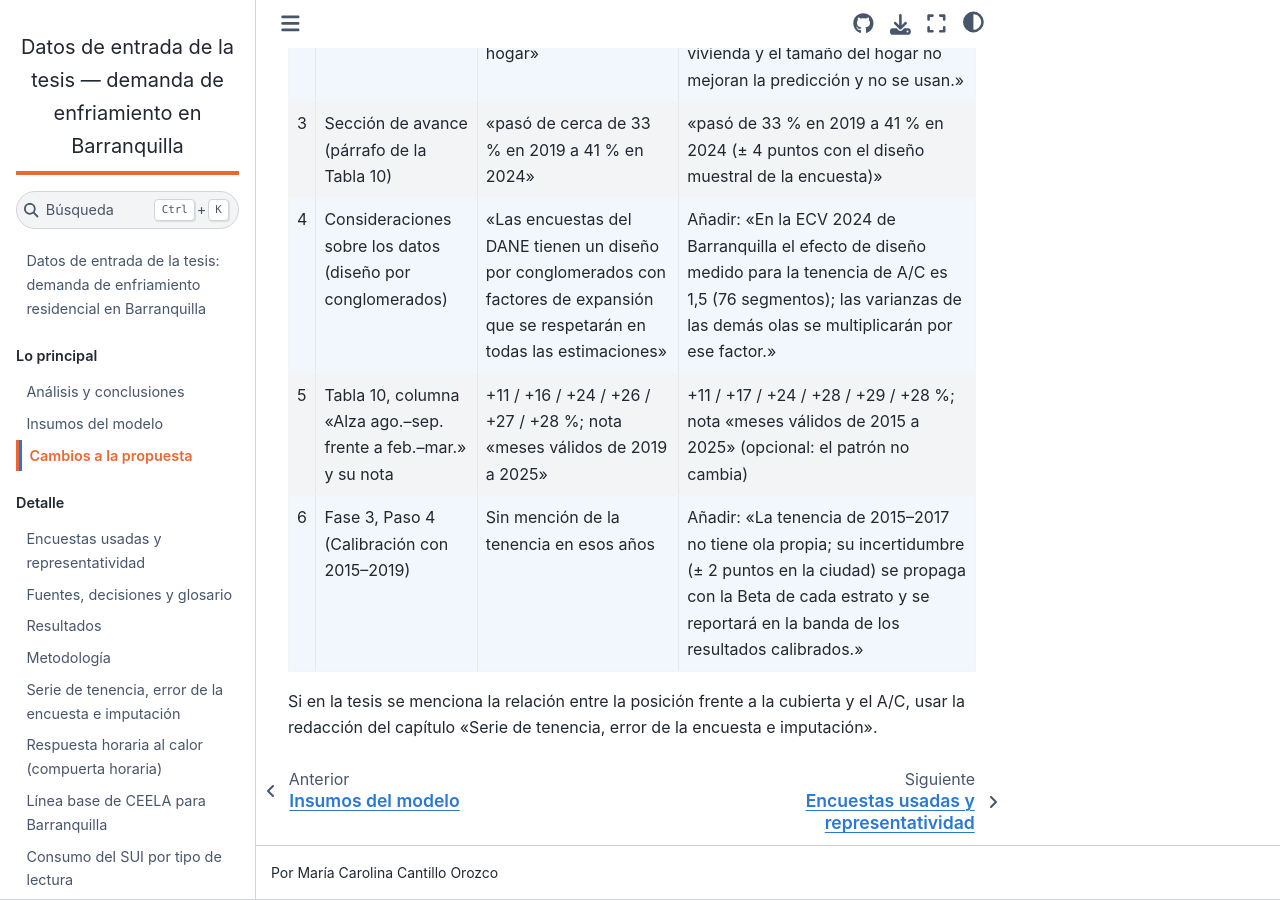
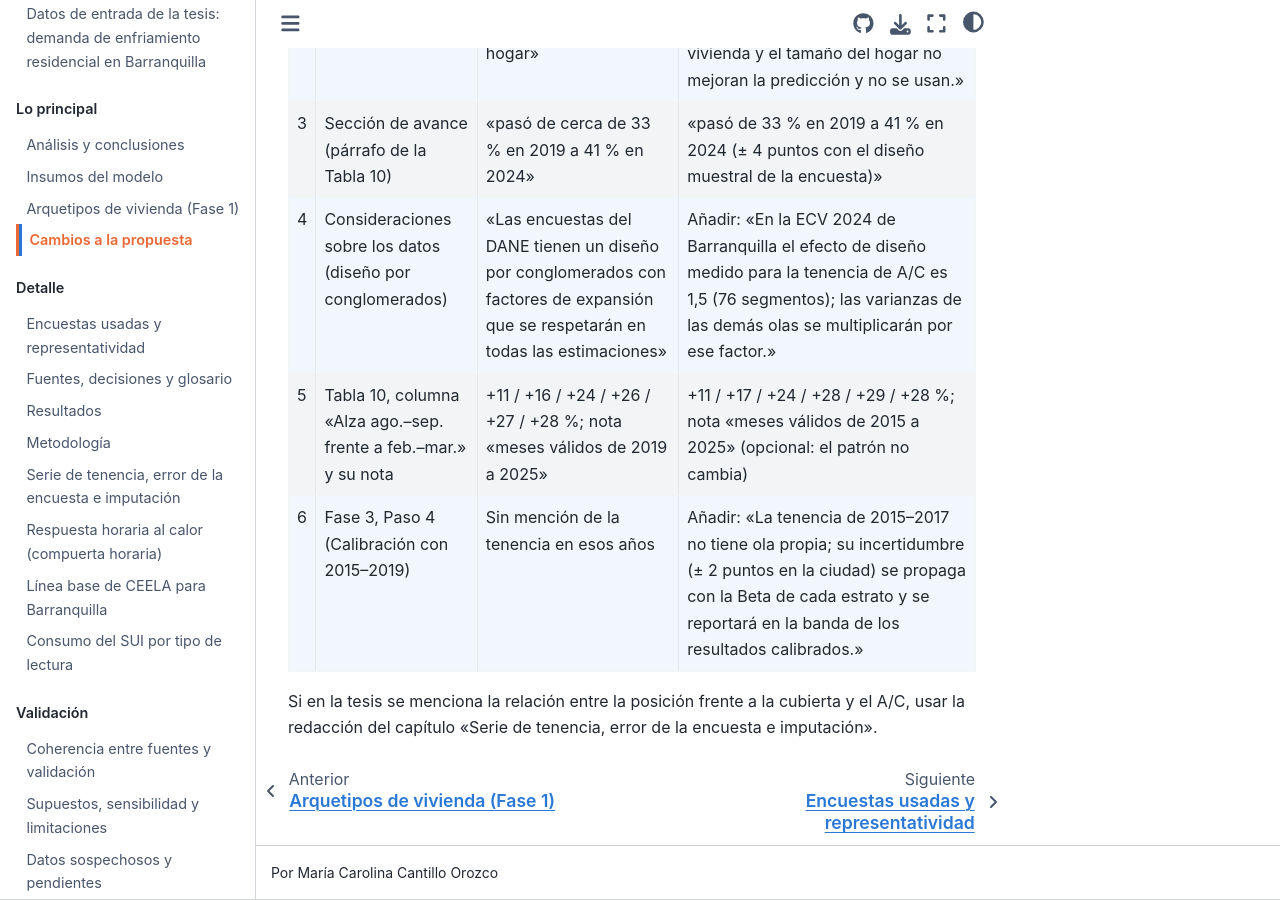
Before and after one commit to mcarocantillo/tesis-datos-barranquilla, a Jupyter Book: the page built from 06_propuesta.md, in a window 1280 px wide and 900 px high, scrolled down 1350 px. Built offline with Jupyter Book 1.0.4 settings and Sphinx 7.4.7 and the Sphinx Book theme 1.1.4, drawn with Linux system fonts in a browser that asks for light colours; part of the change alters nothing that is shown.

Commit message:
Página del libro: arquetipos de vivienda (Fase 1)
Agrega el capítulo 18_arquetipos.md, en la parte «Lo principal» del
índice, con el método, las dos soluciones (17 arquetipos por vivienda y
10 por m²), sus tablas, los priors de envolvente, la validación, las
limitaciones y los enlaces a la carpeta arquetipos/. Suma a
referencias.bib las 13 referencias que cita, con metadatos verificados
en Crossref.

Co-Authored-By: Claude Opus 5.5 <noreply@anthropic.com>

````diff
--- /dev/null
+++ b/18_arquetipos.md
@@ -0,0 +1,223 @@
+# Arquetipos de vivienda (Fase 1)
+
+La Fase 1 de la tesis caracteriza los arquetipos de vivienda de Barranquilla a partir del catastro y asigna cada una de
+las 332.718 viviendas a un arquetipo {cite:p}`catastro2026`. Cada arquetipo reúne viviendas con rasgos físicos y carga
+de enfriamiento parecidos, y lleva sus priors de envolvente, sus atributos del hogar y su ficha. Este capítulo resume
+el método y los resultados; el código, el preregistro, las tablas completas y las fichas están en la carpeta
+[`arquetipos/`](https://github.com/mcarocantillo/tesis-datos-barranquilla/tree/main/arquetipos) del repositorio.
+
+:::{note}
+**Estado (2 de noviembre de 2026).** Los siete pasos están hechos con las dos medidas de carga del Paso 3: por
+vivienda, como está escrito en la propuesta (17 arquetipos), y por m² (10 arquetipos). La elección entre las dos está
+pendiente; mientras tanto aplica la carga por vivienda. Todos los productos existen para las dos soluciones.
+:::
+
+## Datos y variables
+
+Cada vivienda del catastro trae su área construida, el número de pisos de la unidad, el piso en que está, el año de
+construcción, el uso, la condición de propiedad horizontal y el estrato. Con ellos se definen cuatro variables:
+
+- **Posición frente a la cubierta:** casa (suelo y techo propios), último piso (techo expuesto en un edificio) o sin
+  cubierta (otra vivienda encima, incluido el primer piso con vivienda encima). Es la variable que más pesa en la
+  carga, porque el techo es la principal ganancia de calor.
+- **Tipo de edificio:** baja altura (hasta 3 pisos) o multifamiliar (4 pisos o más), según el uso catastral.
+- **Época:** antes de 1990, de 1990 a 2009, y 2010 o después.
+- **Bloque de estratos:** 1-2, 3-4 y 5-6.
+
+## Método
+
+:::{table} Pasos de la Fase 1 y regla principal de cada uno. Las reglas se fijaron por escrito antes de calcular; los puntos en que la ejecución precisa la propuesta están en el registro de ajustes.
+:name: tab-arq-pasos
+
+| Paso | Qué se hace | Regla principal |
+| --- | --- | --- |
+| 2. Agrupamiento | K-Means, k-prototypes y jerárquico con distancia de Gower, ajustados en una submuestra de 10.294 edificios (una vivienda por edificio en cada posición) y aplicados después a las 332.718 viviendas | Se agrupa por separado dentro de cada posición frente a la cubierta; DBSCAN aparta los atípicos del ajuste; el R² se calcula con todas las viviendas |
+| 3. Número de arquetipos | Carga anual simplificada con envolvente común | El menor número de grupos a partir del cual ningún grupo adicional sube en 0,02 la varianza de la carga explicada (R²) |
+| 4. Papel del estrato | Diseño plano (por posición) frente a anidado (por posición × bloque) | Anidado si el estrato explica al menos el 6 % de la varianza que queda dentro de los grupos |
+| 5. Asignación | Árbol de decisión y Random Forest | Validación con pliegues espaciales kNNDM y 7 bloques de prueba de 2 km |
+| 6. Envolvente | Materiales de la ECV, transmitancias de la ISO 6946 y valores de CEELA | Priors con su incertidumbre, no valores únicos |
+| 7. Hogar y validación | Atributos del hogar de la ECV, representatividad y sensibilidad | Una ficha por arquetipo |
+:::
+
+**Carga del Paso 3.** Es un índice anual de carga térmica de enfriamiento: carga sensible por cubierta y muros con la
+temperatura sol-aire, por ventanas e infiltración, y carga latente por infiltración, con una consigna de 26,5 °C y 60 %
+de humedad relativa, el clima horario de ERA5-Land de 2015 a 2025 {cite:p}`munozsabater2021,openmeteo` y la misma
+envolvente para todas las viviendas, de modo que las diferencias vengan de la geometría y la posición. No es la carga
+simulada de la Fase 2.
+
+**Agrupamiento.** Los algoritmos se ajustan en una submuestra con una vivienda al azar por edificio dentro de cada
+posición (4.074 casas, 3.140 últimos pisos y 3.080 sin cubierta), estratificada por tipo y bloque con un mínimo de 150
+edificios por estrato. Así un edificio con cientos de apartamentos no pesa más que una casa, y la distancia de Gower,
+que crece con el cuadrado del número de puntos, sigue siendo calculable. Después, cada una de las 332.718 viviendas se
+asigna al centroide, prototipo o medoide más cercano de su posición, y el R² de la carga se mide sobre todas. Las
+variables son el área, los pisos de la unidad y el piso del edificio (en logaritmo), la época, el tipo y la propiedad
+horizontal. k-prototypes maneja a la vez las variables numéricas y las categóricas
+{cite:p}`huang1998`, y el jerárquico usa la distancia de Gower {cite:p}`gower1971`. Para cada número total de grupos se
+toma la mejor combinación entre estratos, y se elige el menor a partir del cual ninguna ganancia llega a 0,02. Entre
+los algoritmos se queda el de mayor R² entre los estables, con los umbrales de Hennig {cite:p}`hennig2007`: Jaccard
+ponderado de al menos 0,75 en 100 submuestras del 80 % y ningún grupo grande por debajo de 0,6. Agrupar por propiedades
+del edificio y evaluar con el indicador energético es un enfoque con precedentes {cite:p}`dejaeger2020,dahlstrom2024`.
+
+**Envolvente.** El material del techo, las paredes y los pisos sale de la ECV 2024 por bloque de estratos y por casa o
+apartamento {cite:p}`dane_ecv`. Antes de juntar olas se probó con la corrección de Rao y Scott si cambiaban entre 2019 y
+2024 {cite:p}`rao1981`: cambian en las casas de los estratos 1 y 2, así que se usa solo 2024. Cada material se traduce
+a transmitancia con la ISO 6946 {cite:p}`iso6946`, a capacidad con las clases de masa de la ISO 13790 {cite:p}`iso13790`,
+y las ventanas, la sombra y la zona climatizada parten de CEELA {cite:p}`ceela2025a,ceela2025b`. La infiltración con las
+ventanas cerradas es lognormal {cite:p}`nazaroff2021`, con anclas medidas en clima cálido y en Brasil
+{cite:p}`mathur2021,rodrigues2021`. El factor de sombra de 0,75 coincide con el de {cite:t}`lombardi2019`.
+
+## Las dos soluciones
+
+:::{table} Soluciones finales con las dos medidas de carga. Las dos usan el diseño anidado.
+:name: tab-arq-soluciones
+
+| | Carga por vivienda | Carga por m² |
+| --- | --- | --- |
+| Arquetipos | 17 | 10 |
+| Algoritmo elegido | k-prototypes | K-Means |
+| Varianza de la carga explicada (R²) | 0,66 | 0,93 |
+| Estabilidad (Jaccard ponderado) | 0,97 | 1,00 |
+| Silueta | 0,18 | 0,55 |
+| Árbol de asignación | 79 reglas; F1 de 0,99 en la prueba | 10 reglas; F1 de 1,00 |
+| Qué separa, además de la posición y el bloque | las casas de los estratos 1 a 4 por tamaño | las casas de los estratos 1 y 2 de un piso o de dos o más |
+:::
+
+Como referencia, la tipología por reglas (tipo × posición × época × bloque, 16 tipos) explica 0,41 de la varianza por
+vivienda y 0,91 por m². El estrato explica entre el 12 y el 17 % de la varianza que queda dentro de los grupos del
+diseño plano, por encima del umbral de 6 %, así que en las dos medidas se adoptó el diseño anidado.
+
+La diferencia entre las dos medidas tiene una causa clara: la varianza de la carga por vivienda la dominan muy pocas
+viviendas grandes (las de 300 m² o más son el 1,8 % de la ciudad y aportan el 37 % de la varianza), y por eso esa
+solución separa sobre todo tamaños. Con la carga por m², los arquetipos quedan definidos por la posición y el bloque.
+Qué medida conviene depende de cómo tome el área la simulación de la Fase 2, y los arquetipos deben seguir el uso que
+se les dé {cite:p}`pasichnyi2019`.
+
+```{figure} arquetipos/salidas/figuras/agr_r2_k.png
+:name: fig-arq-r2-k
+:width: 100%
+Varianza de la carga explicada según el número de arquetipos, en el diseño plano (agrupamiento dentro de cada posición). Los puntos marcan el número elegido para cada algoritmo; el cuadrado gris, la tipología por reglas.
+```
+
+```{figure} arquetipos/salidas/figuras/carga_r2_k.png
+:name: fig-arq-cota
+:width: 90%
+Cota de referencia: varianza explicada por un árbol de regresión con k hojas, frente a las tipologías por reglas.
+```
+
+### Arquetipos con la carga por m²
+
+:::{table} Arquetipos de la solución por m². Carga: índice del Paso 3. Techo, fracción climatizada e infiltración: media del prior del Paso 6. A/C: hogares con aire acondicionado en la ECV 2024, por la composición de estratos del arquetipo.
+:name: tab-arq-m2
+
+| Arquetipo | Posición | Estratos | Viviendas (% de la ciudad) | Área mediana, m² (P25–P75) | Carga mediana, kWh/m²·año | Techo de concreto | Fracción climatizada | Infiltración, ren/h | Hogares con A/C |
+| --- | --- | --- | --- | --- | --- | --- | --- | --- | --- |
+| C12-1 | Casa | 1-2 | 119.465 (35,9 %) | 69 (51–96) | 522 | 18 % | 0,18 | 2,06 | 22 % |
+| C12-2 | Casa | 1-2 | 9.132 (2,7 %) | 104 (65–140) | 382 | 18 % | 0,14 | 2,08 | 26 % |
+| C34-1 | Casa | 3-4 | 48.239 (14,5 %) | 116 (85–160) | 499 | 26 % | 0,11 | 1,98 | 53 % |
+| C56-1 | Casa | 5-6 | 4.216 (1,3 %) | 213 (153–304) | 389 | 72 % | 0,90 | 1,33 | 87 % |
+| S12-1 | Sin cubierta | 1-2 | 40.889 (12,3 %) | 46 (42–56) | 236 | no expuesto | 0,22 | 0,97 | 16 % |
+| S34-1 | Sin cubierta | 3-4 | 58.846 (17,7 %) | 68 (53–86) | 219 | no expuesto | 0,31 | 0,96 | 64 % |
+| S56-1 | Sin cubierta | 5-6 | 22.034 (6,6 %) | 117 (84–161) | 199 | no expuesto | 0,90 | 0,96 | 90 % |
+| U12-1 | Último piso | 1-2 | 11.992 (3,6 %) | 55 (43–106) | 529 | 69 % | 0,18 | 1,40 | 21 % |
+| U34-1 | Último piso | 3-4 | 14.105 (4,2 %) | 81 (62–112) | 514 | 86 % | 0,26 | 1,15 | 61 % |
+| U56-1 | Último piso | 5-6 | 3.800 (1,1 %) | 126 (94–194) | 496 | 98 % | 0,90 | 0,98 | 88 % |
+:::
+
+C12-2 agrupa las casas de estratos 1 y 2 de dos pisos o más. Las viviendas con techo expuesto (casa y último piso)
+tienen más del doble de carga por m² que las que tienen otra vivienda encima.
+
+### Arquetipos con la carga por vivienda
+
+:::{table} Arquetipos de la solución por vivienda. Carga: índice del Paso 3 por vivienda. Los priors de envolvente y los atributos del hogar están en las fichas.
+:name: tab-arq-vivienda
+
+| Arquetipo | Posición | Estratos | Viviendas (% de la ciudad) | Área mediana, m² (P25–P75) | Pisos de la unidad | Carga mediana, MWh/año |
+| --- | --- | --- | --- | --- | --- | --- |
+| C12-1 | Casa | 1-2 | 31.446 (9,4 %) | 39 (31–46) | 1 | 21,6 |
+| C12-2 | Casa | 1-2 | 52.772 (15,9 %) | 68 (60–77) | 1 | 35,6 |
+| C12-3 | Casa | 1-2 | 9.132 (2,7 %) | 104 (65–140) | 2 | 39,8 |
+| C12-4 | Casa | 1-2 | 35.247 (10,6 %) | 116 (100–143) | 1 | 58,4 |
+| C34-1 | Casa | 3-4 | 7.859 (2,4 %) | 56 (43–67) | 1 | 29,8 |
+| C34-2 | Casa | 3-4 | 10.725 (3,2 %) | 95 (85–108) | 1 | 48,4 |
+| C34-3 | Casa | 3-4 | 6.419 (1,9 %) | 105 (87–131) | 2 | 39,8 |
+| C34-4 | Casa | 3-4 | 14.936 (4,5 %) | 139 (120–157) | 1 | 69,1 |
+| C34-5 | Casa | 3-4 | 6.288 (1,9 %) | 224 (198–277) | 1 | 108,6 |
+| C34-6 | Casa | 3-4 | 2.012 (0,6 %) | 280 (231–353) | 2 | 95,8 |
+| C56-1 | Casa | 5-6 | 4.216 (1,3 %) | 213 (153–304) | 2 | 91,0 |
+| S12-1 | Sin cubierta | 1-2 | 40.889 (12,3 %) | 46 (42–56) | 1 | 10,8 |
+| S34-1 | Sin cubierta | 3-4 | 58.846 (17,7 %) | 68 (53–86) | 1 | 14,9 |
+| S56-1 | Sin cubierta | 5-6 | 22.034 (6,6 %) | 117 (84–161) | 1 | 23,4 |
+| U12-1 | Último piso | 1-2 | 11.992 (3,6 %) | 55 (43–106) | 1 | 28,8 |
+| U34-1 | Último piso | 3-4 | 14.105 (4,2 %) | 81 (62–112) | 1 | 39,9 |
+| U56-1 | Último piso | 5-6 | 3.800 (1,1 %) | 126 (94–194) | 1 | 59,2 |
+:::
+
+## Priors de envolvente
+
+El techo pesa sobre todo en las casas de los estratos 1 a 4, donde predomina el asbesto-cemento
+({numref}`fig-arq-techo`). En el último piso de los multifamiliares el techo se toma como losa de concreto, y en los
+de baja altura, con el reparto de los apartamentos de la ECV.
+
+```{figure} arquetipos/salidas/figuras/env_techo_ecv.png
+:name: fig-arq-techo
+:width: 100%
+Material del techo según la ECV 2019 y 2024, por tipo de vivienda y bloque de estratos. El prior usa solo la ola 2024.
+```
+
+:::{table} Transmitancia del techo por material (W/m²K), según la ISO 6946. Moda: flujo de calor hacia abajo y sin cielo raso; mínimo: con cielo raso (techos livianos) o losa gruesa; máximo: flujo hacia arriba.
+:name: tab-arq-u-techo
+
+| Techo | Mínimo | Moda | Máximo | CEELA |
+| --- | --- | --- | --- | --- |
+| Concreto | 3,33 | 3,51 | 4,88 | 3,6 |
+| Asbesto-cemento | 2,07 | 4,50 | 6,58 | 6,6 |
+| Metálica o zinc | 2,13 | 4,76 | 7,14 | |
+| Otro | 2,06 | 4,44 | 6,45 | |
+:::
+
+Los muros de mampostería van de 1,9 a 4,1 W/m²K, el rango de los edificios de CEELA. La infiltración con las ventanas
+cerradas tiene una mediana de 0,9 renovaciones por hora (de 0,5 a 1,6) en la construcción con losa encima y de 2,0 (de
+0,8 a 5,0) en la de techo liviano o paredes de otro material. El color de los techos, la relación ventana-muro ampliada
+para la vivienda antigua e informal, la sombra y el área de una habitación son supuestos con rango: el análisis de
+Morris de la Fase 2 dirá cuáles importan. La tabla completa, con la fuente de cada valor, está en
+[`env_priors_por_vivienda.csv`](https://github.com/mcarocantillo/tesis-datos-barranquilla/blob/main/arquetipos/salidas/tablas/env_priors_por_vivienda.csv)
+y [`env_priors_por_m2.csv`](https://github.com/mcarocantillo/tesis-datos-barranquilla/blob/main/arquetipos/salidas/tablas/env_priors_por_m2.csv).
+
+## Validación
+
+```{figure} arquetipos/salidas/figuras/val_representatividad.png
+:name: fig-arq-representatividad
+:width: 100%
+Catastro frente a la ECV 2024: viviendas por estrato, fracción de casas por bloque y habitaciones (catastro) frente a dormitorios (ECV), con el intervalo del 95 % de la ECV.
+```
+
+- **Viviendas por estrato:** las seis cifras del catastro caen dentro del intervalo de la ECV.
+- **Fracción de casas:** el catastro tiene 71 % de casas en los estratos 1 y 2 y la ECV, 40 %; en 3 y 4, 40 % frente a
+  27 %. Muchas viviendas que el catastro registra como casa se declaran apartamento en la ECV, así que el puente entre
+  la posición y el tipo de vivienda de la ECV es aproximado.
+- **Habitaciones:** el catastro da entre 0,5 y 1,1 habitaciones más que los dormitorios de la ECV en todos los estratos.
+  Por eso, la fracción climatizada de los apartamentos de 3-4, que según CEELA climatizan «las habitaciones», usa el
+  número del catastro llevado a los dormitorios de la ECV.
+- **Sensibilidad a las variables:** al repetir el agrupamiento sin cada variable, el área resulta imprescindible en la
+  solución por vivienda (sin ella no se forman los grupos de casas de 3-4), y el número de pisos de la unidad define
+  la solución por m². Los arquetipos con un solo grupo en su posición y bloque no dependen de las variables de
+  agrupamiento.
+- **Asignación:** la probabilidad media de pertenencia a su propio arquetipo es casi 1 en todos, así que la
+  incertidumbre de la asignación es despreciable frente a la de los priors.
+
+## Limitaciones
+
+1. La ECV no permite ubicar a sus hogares en los arquetipos (no trae área ni pisos). Los materiales y los atributos del
+   hogar se asignan por bloque de estratos y por casa o apartamento, de modo que los arquetipos de una misma posición y
+   bloque comparten esos priors.
+2. Las casas de los estratos 5 y 6 tienen solo 15 viviendas en la ECV 2024, así que su prior de materiales es muy
+   incierto.
+3. No hay mediciones de infiltración ni del color de los techos en Barranquilla; los dos son supuestos con rango.
+4. El año de construcción del catastro se usa como época, aunque su significado no está documentado.
+
+## Archivos
+
+Todo está en la carpeta [`arquetipos/`](https://github.com/mcarocantillo/tesis-datos-barranquilla/tree/main/arquetipos):
+el preregistro y el registro de ajustes frente a la propuesta, los scripts 01 a 09, las tablas agregadas, las figuras,
+las fichas de los arquetipos de cada solución (`salidas/fichas/`) y los árboles de asignación (`salidas/modelos/`). La
+asignación de cada vivienda a su arquetipo y las cargas por vivienda no se publican.
--- a/_toc.yml
+++ b/_toc.yml
@@ -5,6 +5,7 @@ parts:
     chapters:
       - file: 02_analisis
       - file: 10_insumos
+      - file: 18_arquetipos
       - file: 06_propuesta
   - caption: Detalle
     chapters:
--- a/referencias.bib
+++ b/referencias.bib
@@ -356,3 +356,122 @@
   pages = {76},
   year = {2023}
 }
+
+@article{huang1998,
+  author = {Huang, Zhexue},
+  title = {Extensions to the k-Means Algorithm for Clustering Large Data Sets with Categorical Values},
+  journal = {Data Mining and Knowledge Discovery},
+  volume = {2},
+  number = {3},
+  pages = {283--304},
+  year = {1998},
+  doi = {10.1023/A:1009769707641}
+}
+@article{gower1971,
+  author = {Gower, J. C.},
+  title = {A General Coefficient of Similarity and Some of Its Properties},
+  journal = {Biometrics},
+  volume = {27},
+  number = {4},
+  pages = {857--871},
+  year = {1971},
+  doi = {10.2307/2528823}
+}
+@article{hennig2007,
+  author = {Hennig, Christian},
+  title = {Cluster-wise assessment of cluster stability},
+  journal = {Computational Statistics \& Data Analysis},
+  volume = {52},
+  number = {1},
+  pages = {258--271},
+  year = {2007},
+  doi = {10.1016/j.csda.2006.11.025}
+}
+@article{rao1981,
+  author = {Rao, J. N. K. and Scott, A. J.},
+  title = {The Analysis of Categorical Data from Complex Sample Surveys: Chi-Squared Tests for Goodness of Fit and Independence in Two-Way Tables},
+  journal = {Journal of the American Statistical Association},
+  volume = {76},
+  number = {374},
+  pages = {221--230},
+  year = {1981},
+  doi = {10.1080/01621459.1981.10477633}
+}
+@misc{iso6946,
+  author = {{ISO}},
+  title = {ISO 6946:2017 Building components and building elements: Thermal resistance and thermal transmittance. Calculation methods},
+  year = {2017},
+  publisher = {International Organization for Standardization}
+}
+@misc{iso13790,
+  author = {{ISO}},
+  title = {ISO 13790:2008 Energy performance of buildings: Calculation of energy use for space heating and cooling},
+  year = {2008},
+  publisher = {International Organization for Standardization}
+}
+@article{nazaroff2021,
+  author = {Nazaroff, William W.},
+  title = {Residential air-change rates: A critical review},
+  journal = {Indoor Air},
+  volume = {31},
+  number = {2},
+  pages = {282--313},
+  year = {2021},
+  doi = {10.1111/ina.12785}
+}
+@article{mathur2021,
+  author = {Mathur, Utkarsh and Damle, Rashmin},
+  title = {Impact of air infiltration rate on the thermal transmittance value of building envelope},
+  journal = {Journal of Building Engineering},
+  volume = {40},
+  pages = {102302},
+  year = {2021},
+  doi = {10.1016/j.jobe.2021.102302}
+}
+@article{rodrigues2021,
+  author = {Rodrigues, Lucelia and Tubelo, Renata and Vega Pasos, Alan and Gonçalves, Joana Carla Soares and Wood, Christopher and Gillott, Mark},
+  title = {Quantifying airtightness in Brazilian residential buildings with focus on its contribution to thermal comfort},
+  journal = {Building Research \& Information},
+  volume = {49},
+  number = {6},
+  pages = {639--660},
+  year = {2021},
+  doi = {10.1080/09613218.2020.1825064}
+}
+@article{lombardi2019,
+  author = {Lombardi, F. and Rocco, M. V. and Locatelli, S. and Magni, C. and Colombo, E. and Belussi, L. and Danza, L.},
+  title = {Bottom-up Lumped-parameters Thermodynamic Modelling of the Italian Residential Building Stock: Assessment of High-resolution Heat Demand Profiles},
+  journal = {Tecnica Italiana: Italian Journal of Engineering Science},
+  volume = {63},
+  number = {2-4},
+  pages = {349--356},
+  year = {2019},
+  doi = {10.18280/ti-ijes.632-434}
+}
+@article{dejaeger2020,
+  author = {{De Jaeger}, Ina and Reynders, Glenn and Callebaut, Chadija and Saelens, Dirk},
+  title = {A building clustering approach for urban energy simulations},
+  journal = {Energy and Buildings},
+  volume = {208},
+  pages = {109671},
+  year = {2020},
+  doi = {10.1016/j.enbuild.2019.109671}
+}
+@article{dahlstrom2024,
+  author = {Dahlström, Lukas and Johari, Fatemeh and Broström, Tor and Widén, Joakim},
+  title = {Identification of representative building archetypes: A novel approach using multi-parameter cluster analysis applied to the Swedish residential building stock},
+  journal = {Energy and Buildings},
+  volume = {303},
+  pages = {113823},
+  year = {2024},
+  doi = {10.1016/j.enbuild.2023.113823}
+}
+@article{pasichnyi2019,
+  author = {Pasichnyi, Oleksii and Wallin, Jörgen and Kordas, Olga},
+  title = {Data-driven building archetypes for urban building energy modelling},
+  journal = {Energy},
+  volume = {181},
+  pages = {360--377},
+  year = {2019},
+  doi = {10.1016/j.energy.2019.04.197}
+}
````
